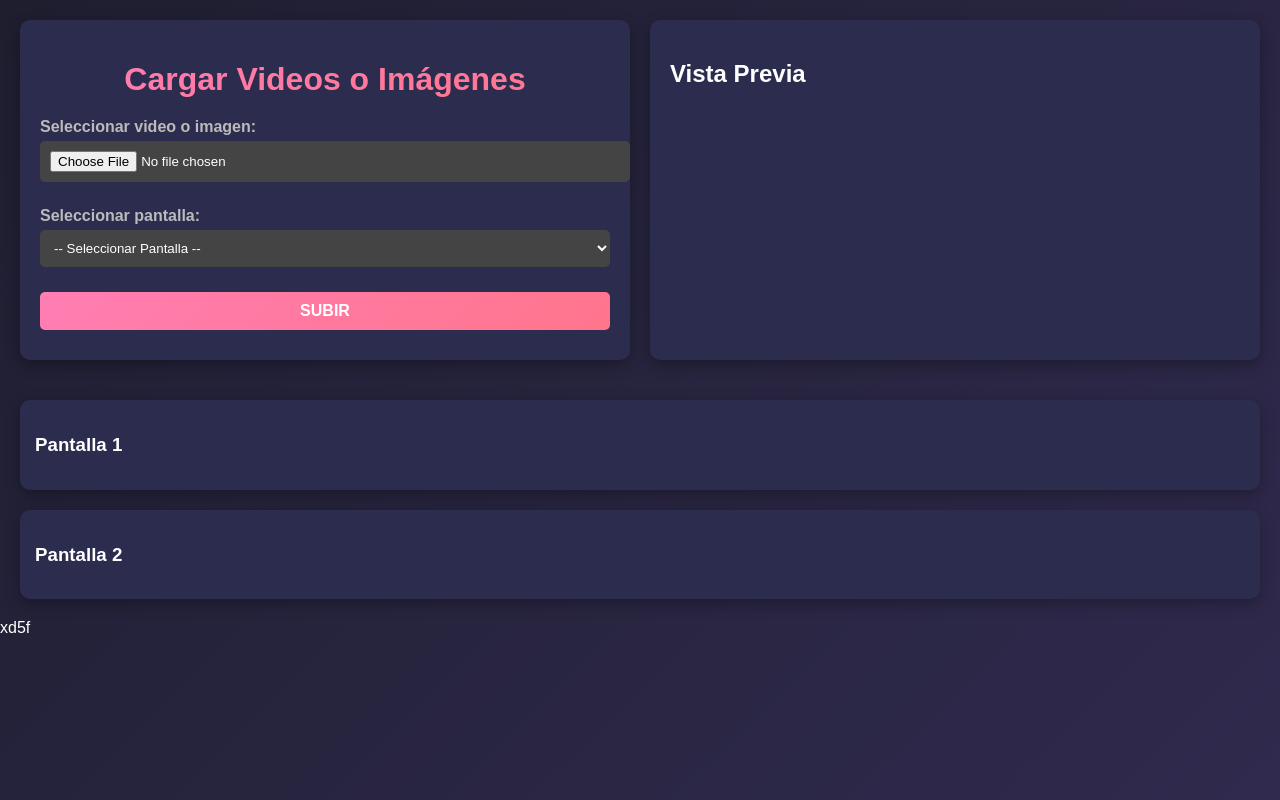
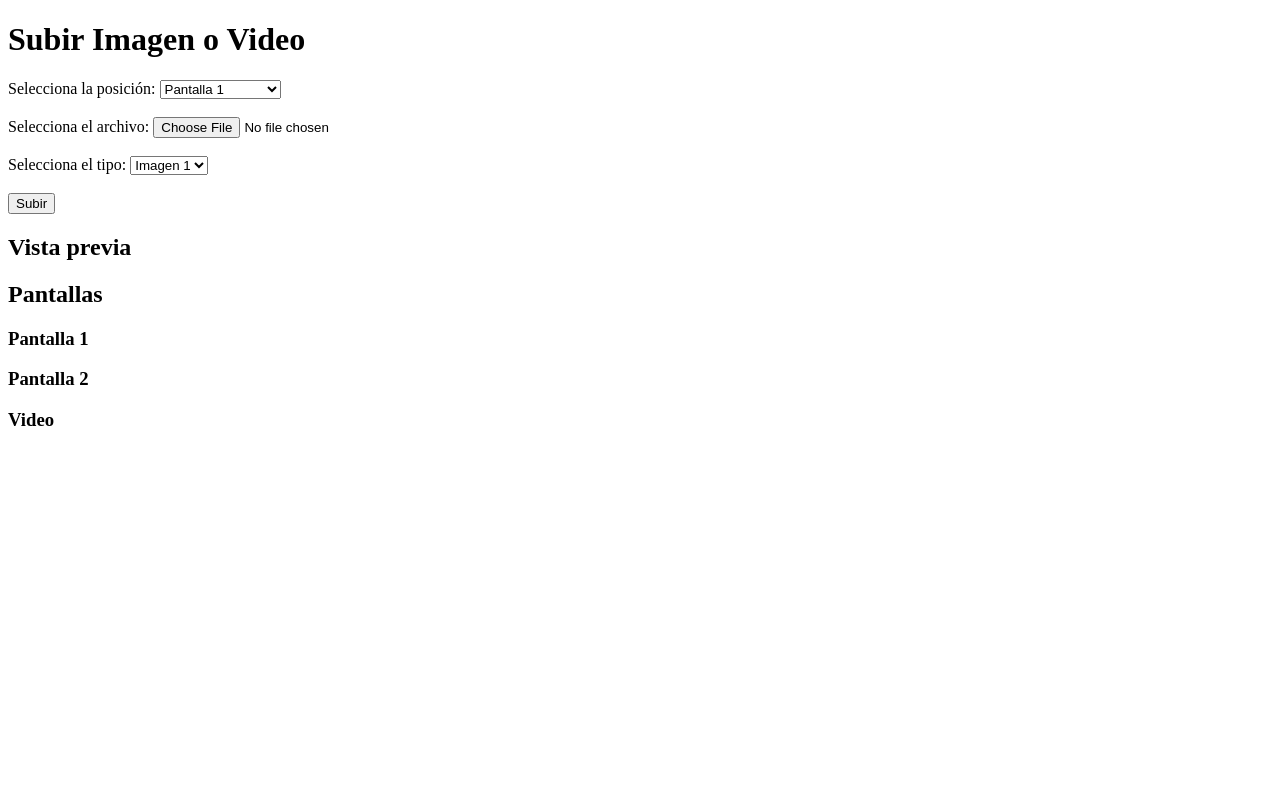
Before and after one commit to GaelFG17/pantalla_anuncios_rasp, a Flask app: page / in a window 1280 px wide. Run offline with Flask 3, Linux system fonts and the light colour scheme.

Commit message:
Update index.html

```diff
--- a/templates/index.html
+++ b/templates/index.html
@@ -1,264 +1,140 @@
 <!DOCTYPE html>
-<html lang="en">
+<html lang="es">
 <head>
     <meta charset="UTF-8">
     <meta name="viewport" content="width=device-width, initial-scale=1.0">
-    <title>Subir Videos o Imágenes</title>
-    <style>
-        /* Estilos generales */
-        body {
-            font-family: 'Arial', sans-serif;
-            margin: 0;
-            padding: 0;
-            background: linear-gradient(135deg, #1e1e2f, #302a4e);
-            color: #fff;
-            display: flex;
-            flex-direction: column;
-            min-height: 100vh;
-        }
-
-        h1 {
-            font-size: 2rem;
-            background: linear-gradient(135deg, #ff7eb3, #ff758c);
-            -webkit-background-clip: text;
-            -webkit-text-fill-color: transparent;
-            text-align: center;
-            margin-bottom: 20px;
-        }
-
-        .main-container {
-            display: flex;
-            flex-direction: row; /* Cambiamos el diseño a dos columnas */
-            gap: 20px;
-            padding: 20px;
-        }
-
-        .form-container, .preview-container {
-            flex: 1; /* Distribuye espacio proporcional */
-            padding: 20px;
-            background: #2c2c4e;
-            border-radius: 10px;
-            box-shadow: 0 5px 15px rgba(0, 0, 0, 0.3);
-        }
-
-        .form-group {
-            margin-bottom: 15px;
-        }
-
-        label {
-            display: block;
-            margin-bottom: 5px;
-            font-weight: bold;
-            color: #bbb;
-        }
-
-        input[type="file"], select, button {
-            width: 100%;
-            padding: 10px;
-            border: none;
-            border-radius: 5px;
-            background: #444;
-            color: #fff;
-            margin-bottom: 10px;
-        }
-
-        button {
-            background: linear-gradient(135deg, #ff7eb3, #ff758c);
-            font-size: 1rem;
-            font-weight: bold;
-            cursor: pointer;
-        }
-
-        button:hover {
-            background: linear-gradient(135deg, #ff758c, #ff7eb3);
-        }
-
-        .preview-content img, .preview-content video {
-            width: 100%;
-            height: auto;
-            max-height: 300px;
-            border-radius: 10px;
-        }
-
-        .visualization-container {
-            display: flex;
-            flex-direction: column;
-            gap: 20px;
-            padding: 20px;
-        }
-
-        .visualization-box {
-            background: #2c2c4e;
-            padding: 15px;
-            border-radius: 10px;
-            box-shadow: 0 5px 15px rgba(0, 0, 0, 0.3);
-        }
-
-        .visualization-content img, .visualization-content video {
-            width: 100%;
-            height: auto;
-            border-radius: 10px;
-        }
-    </style>
+    <title>Subir Contenido Multimedia</title>
 </head>
 <body>
-    <div class="main-container">
-        <!-- Formulario de carga -->
-        <div class="form-container">
-            <h1>Cargar Videos o Imágenes</h1>
-            <form id="uploadForm">
-                <div class="form-group">
-                    <label for="fileInput">Seleccionar video o imagen:</label>
-                    <input type="file" id="fileInput" name="fileInput" accept="video/*,image/*" required>
-                </div>
-                <div class="form-group">
-                    <label for="screenSelect">Seleccionar pantalla:</label>
-                    <select id="screenSelect" name="screenSelect" required>
-                        <option value="">-- Seleccionar Pantalla --</option>
+    <h1>Subir Imagen o Video</h1>
+
+    <form id="uploadForm" enctype="multipart/form-data">
+        <label for="position">Selecciona la posición:</label>
+        <select id="position" name="position" required>
             <option value="screen1">Pantalla 1</option>
             <option value="screen2">Pantalla 2</option>
             <option value="both">Ambas pantallas</option>
         </select>
-                </div>
-                <div id="sectionSelectors" class="form-group"></div>
-                <button type="button" id="uploadButton">SUBIR</button>
+        <br><br>
+
+        <label for="fileInput">Selecciona el archivo:</label>
+        <input type="file" id="fileInput" name="fileInput" accept="image/*, video/*" required>
+        <br><br>
+
+        <label for="type">Selecciona el tipo:</label>
+        <select id="type" name="type" required>
+            <option value="image1">Imagen 1</option>
+            <option value="image2">Imagen 2</option>
+            <option value="video">Video</option>
+        </select>
+        <br><br>
+
+        <button type="button" onclick="uploadFile()">Subir</button>
     </form>
+
+    <h2>Vista previa</h2>
+    <div id="previewContent">
+        <!-- Aquí se mostrará la vista previa del contenido cargado -->
     </div>
 
-        <!-- Vista previa -->
-        <div class="preview-container">
-            <h2>Vista Previa</h2>
-            <div class="preview-content" id="previewContent">
-                <!-- Vista previa dinámica -->
+    <h2>Pantallas</h2>
+    <div id="visualizationScreen1">
+        <h3>Pantalla 1</h3>
+        <div id="screen1Content"></div>
     </div>
+    <div id="visualizationScreen2">
+        <h3>Pantalla 2</h3>
+        <div id="screen2Content"></div>
     </div>
-    </div>
-
-    <div class="visualization-container">
-        <!-- Pantalla 1 -->
-        <div class="visualization-box" id="visualizationScreen1">
-            <h3>Pantalla 1</h3>
-            <div class="visualization-content" id="screen1Content"></div>
-        </div>
-        <!-- Pantalla 2 -->
-        <div class="visualization-box" id="visualizationScreen2">
-            <h3>Pantalla 2</h3>
-            <div class="visualization-content" id="screen2Content"></div>
-        </div>
+    <div id="visualizationVideo">
+        <h3>Video</h3>
+        <div id="videoContent"></div>
     </div>
 
     <script>
-        const fileInput = document.getElementById('fileInput');
-        const previewContent = document.getElementById('previewContent');
-        const uploadButton = document.getElementById('uploadButton');
-        const screenSelect = document.getElementById('screenSelect');
-        const sectionSelectors = document.getElementById('sectionSelectors');
-        const screen1Content = document.getElementById('screen1Content');
-        const screen2Content = document.getElementById('screen2Content');
+        function uploadFile() {
+            const position = document.getElementById('position').value;
+            const type = document.getElementById('type').value;
+            const fileInput = document.getElementById('fileInput').files[0];
 
-        // Función para actualizar las opciones de secciones dinámicamente
-        function updateSectionSelector() {
-            const selectedScreen = screenSelect.value;
-            sectionSelectors.innerHTML = ''; // Limpiar opciones de sección
-
-            if (fileInput.files[0] && fileInput.files[0].type.startsWith('video/')) {
-                // Si es un video, solo mostrar la selección de pantalla
+            if (!fileInput) {
+                alert('Por favor, selecciona un archivo.');
                 return;
             }
 
-            // Si no es un video, mostramos las opciones de sección
-            if (selectedScreen === 'screen1' || selectedScreen === 'screen2') {
-                addSectionSelector(`Seleccionar sección para ${selectedScreen}`);
-            } else if (selectedScreen === 'both') {
-                addSectionSelector('Seleccionar sección para Pantalla 1');
-                addSectionSelector('Seleccionar sección para Pantalla 2');
-            }
-        }
-
-        // Actualizar el selector de sección basado en la pantalla seleccionada
-        screenSelect.addEventListener('change', updateSectionSelector);
-
-        // Función para agregar el selector de sección
-        function addSectionSelector(labelText) {
-            const label = document.createElement('label');
-            label.textContent = labelText;
-
-            const select = document.createElement('select');
-            select.innerHTML = `
-                <option value="">-- Seleccionar Sección --</option>
-                <option value="section1">Sección 1</option>
-                <option value="section2">Sección 2</option>
-            `;
-
-            sectionSelectors.appendChild(label);
-            sectionSelectors.appendChild(select);
-        }
-
-        // Mostrar vista previa al seleccionar un archivo
-        fileInput.addEventListener('change', () => {
-            const file = fileInput.files[0];
-
-            if (!file) return;
-
-            const fileType = file.type;
-            const fileURL = URL.createObjectURL(file);
+            // Mostrar vista previa
+            const previewContent = document.getElementById('previewContent');
+            const fileURL = URL.createObjectURL(fileInput);
+            const fileType = fileInput.type;
             previewContent.innerHTML = '';
 
             const element = fileType.startsWith('image/') ? document.createElement('img') : document.createElement('video');
             element.src = fileURL;
             element.style.maxWidth = '100%';
-            element.style.borderRadius = '10px';
-            if (fileType.startsWith('video/')) {
-                element.controls = true;
-            }
-
+            element.controls = fileType.startsWith('video/');
             previewContent.appendChild(element);
 
-            // Actualizar las opciones de pantalla y sección
-            updateSectionSelector();
-        });
+            // Convertir archivo a base64
+            const reader = new FileReader();
+            reader.onloadend = function () {
+                const base64Data = reader.result.split(',')[1]; // Obtener solo la parte base64
+                const data = {
+                    position: position,
+                    type: type,
+                    file: base64Data
+                };
 
-        // Manejo de la subida del archivo
-        uploadButton.addEventListener('click', () => {
-            const file = fileInput.files[0];
-            const screen = screenSelect.value;
-
-            if (!file || !screen) {
-                alert("Por favor selecciona un archivo y una pantalla.");
-                return;
-            }
-
-            const reader = new FileReader();
-            reader.onload = function () {
-                const base64 = reader.result.split(',')[1];
-                const endpoint = screen === 'screen1' ? '/upload' : '/upload2';
-
-                fetch(endpoint, {
+                fetch('/upload', {
                     method: 'POST',
                     headers: {
                         'Content-Type': 'application/json'
                     },
-                    body: JSON.stringify({
-                        position: 'video', // Cambiar si es necesario para imágenes
-                        file: base64
-                    })
+                    body: JSON.stringify(data)
                 })
                 .then(response => response.json())
-                    .then(data => {
-                        console.log('Éxito:', data);
-                        alert("Archivo subido correctamente.");
-                        fileInput.value = '';
-                        previewContent.innerHTML = '';
-                        sectionSelectors.innerHTML = ''; // Limpiar los selectores de sección
+                .then(result => {
+                    if (result.message) {
+                        alert(result.message);
+                        updateScreenContent(position, type, fileURL, fileType);
+                    } else if (result.error) {
+                        alert(result.error);
+                    }
                 })
-                    .catch((error) => {
+                .catch(error => {
+                    alert('Error al subir el archivo.');
                     console.error('Error:', error);
-                        alert("Hubo un problema al subir el archivo.");
                 });
             };
-            reader.readAsDataURL(file);
-        });
+            reader.readAsDataURL(fileInput);
+        }
+
+        function updateScreenContent(position, type, fileURL, fileType) {
+            if (position === 'screen1' || position === 'both') {
+                const screen1Content = document.getElementById('screen1Content');
+                appendMedia(screen1Content, fileURL, fileType, type);
+            }
+
+            if (position === 'screen2' || position === 'both') {
+                const screen2Content = document.getElementById('screen2Content');
+                appendMedia(screen2Content, fileURL, fileType, type);
+            }
+        }
+
+        function appendMedia(container, fileURL, fileType, type) {
+            let element;
+
+            if (type === 'video' || fileType.startsWith('video/')) {
+                element = document.createElement('video');
+                element.controls = true;
+            } else {
+                element = document.createElement('img');
+            }
+
+            element.src = fileURL;
+            element.style.maxWidth = '100%';
+            container.innerHTML = '';
+            container.appendChild(element);
+        }
     </script>
 </body>
-</ht60ddml>
-xd5f
+</html>
```
Lines whose indentation alone changed are shown as unchanged.
